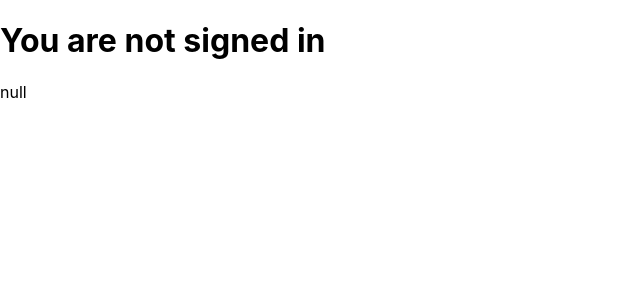
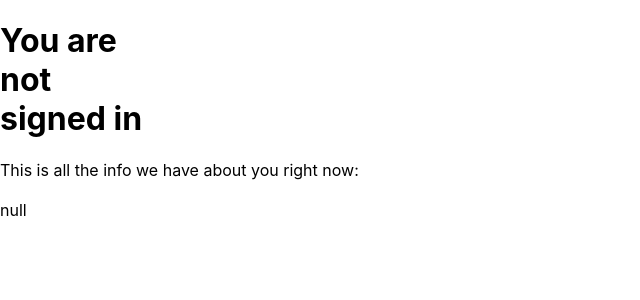
Before and after one commit to williamklingler/share-nation, a React (Create React App) app: page /signedIn in a window 1280 px wide. Shown: the top 300 px of the page, without its empty margins (0-640 px from the left). Built offline with nearby package versions, Linux system fonts and the light colour scheme; no server answers.

Commit message:
some conditional rendering

```diff
--- a/src/App.js
+++ b/src/App.js
@@ -22,12 +22,12 @@ firebase.initializeApp(firebaseConfig);
 class App extends React.Component {
   constructor(props){
     super(props);
-    this.state={signedIn:'not', user: null};
+    this.state={ user: null};
   }
 componentDidMount() {
     firebase.auth().onAuthStateChanged((user) => {
       if (user) {
-        this.setState({signedIn: '',user: user})
+        this.setState({user: user})
       }
     })
   }
--- a/src/components/SignedIn.js
+++ b/src/components/SignedIn.js
@@ -13,8 +13,11 @@ class SignedIn extends React.Component{
   render(){
     return(
       <div>
-        <h1> You are {this.context.signedIn} signed in</h1>
-        <p> {JSON.stringify(this.context.user)} </p>
+        <h1> You are {!this.context.user && <div>not</div>} signed in</h1>
+        {this.context.user && <p> Welcome {this.context.user.displayName}! </p> }
+        <p> This is all the info we have about you right now:
+        <br/> <br/> {JSON.stringify(this.context.user)}
+         </p>
       </div>
     )
   }
```
